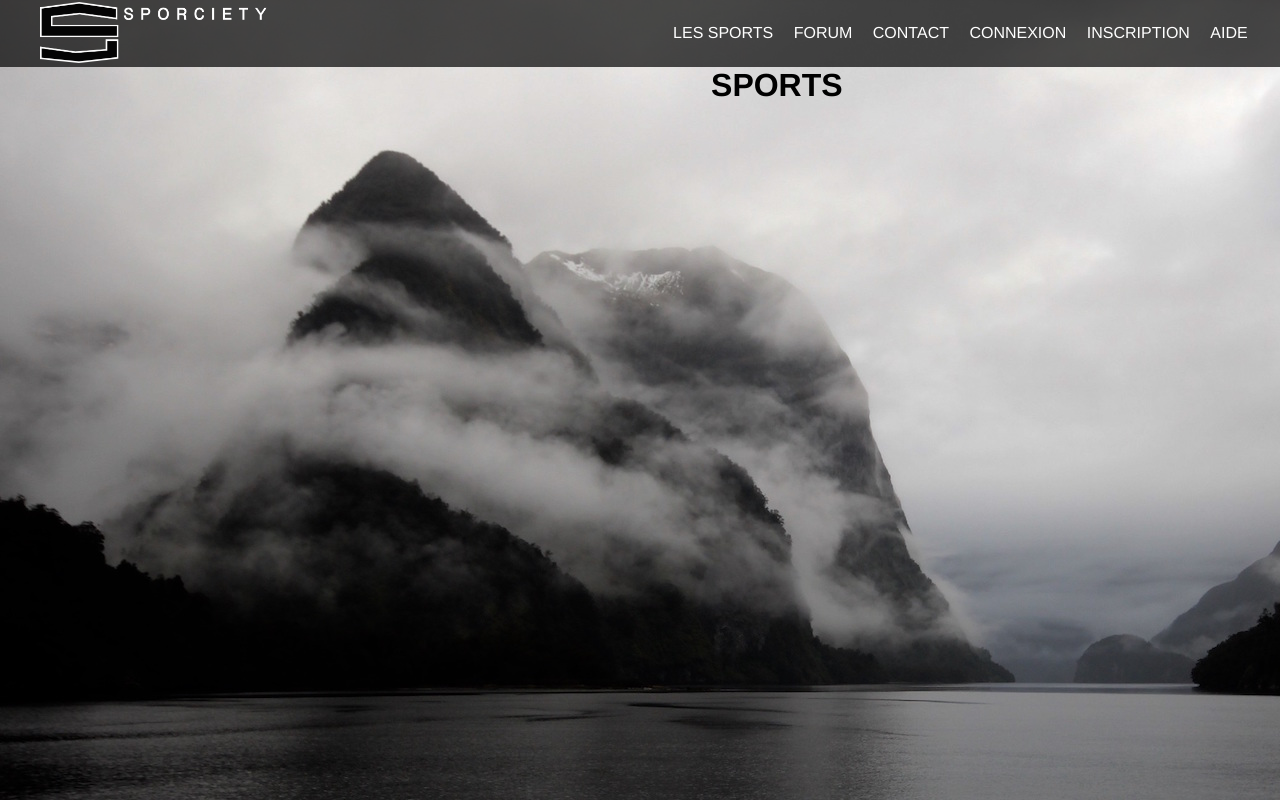
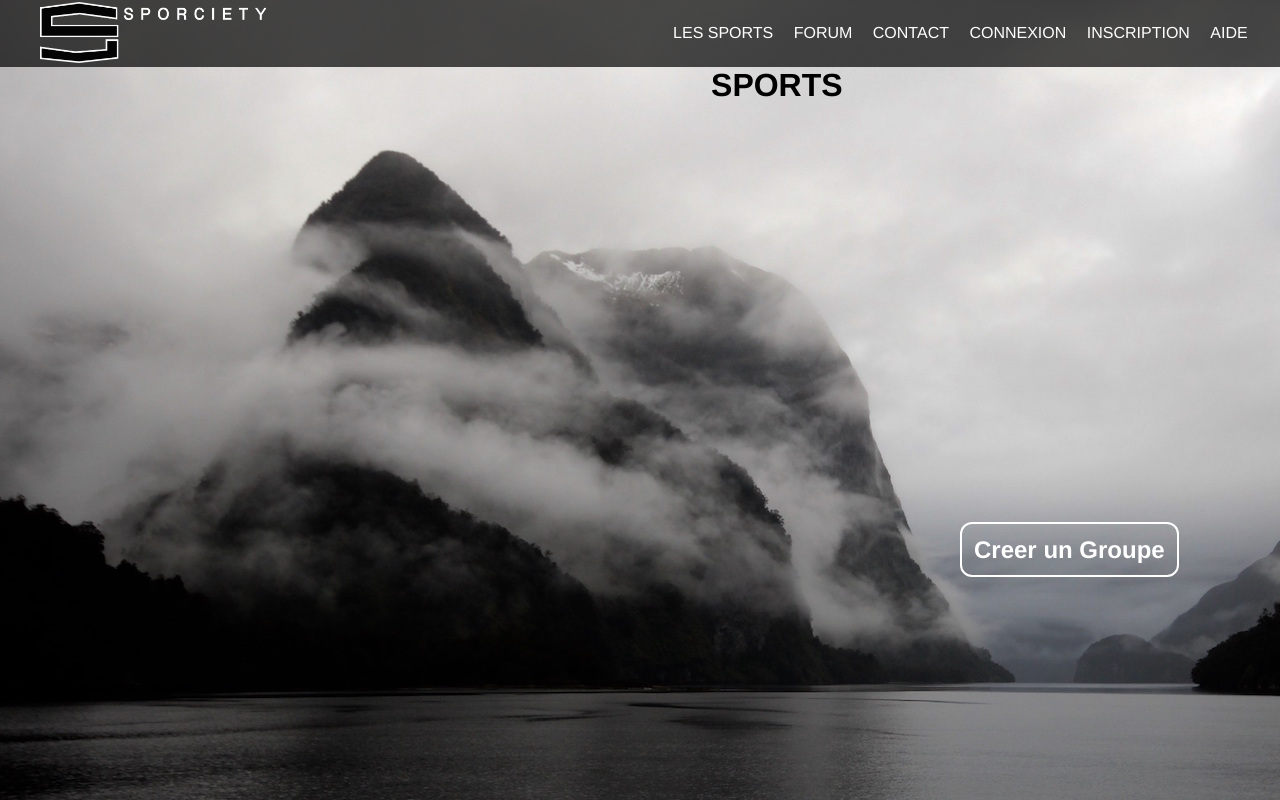
Before and after one commit to Jiawdft/G6B, a PHP site: page /fichesporttype.php in a window 1280 px wide. Run offline with PHP 8.4, Linux system fonts and the light colour scheme; data that the repository does not hold is empty.

Commit message:
MàJ CreerGroupe

```diff
--- a/Site/CreerGroupe.php
+++ b/Site/CreerGroupe.php
@@ -36,7 +36,7 @@
 		    	<h1 style="text-align: center;">CREER UN GROUPE</h1>
 		    	<form action='' method="post">
 		    		<input type="text" name="NomG" placeholder="Nom du Groupe" />
-					<select name="Sport">
+					<select name="choix">
 					    <option value=''>Sport</option>
 					    <?php
 						include_once('../modele/get_sports.php');
--- a/Site/fichesporttype/fichesporttype.css
+++ b/Site/fichesporttype/fichesporttype.css
@@ -85,3 +85,19 @@ html, body {
 	margin: auto;
 	text-align: center;
 }
+
+.NouveauGroupe {
+	margin-top: 27em;
+}
+
+.NouveauGroupe a {
+	margin-left: 40em;
+	font-size: 1.5em;
+	font-weight: bold;
+	color: #ffffff;
+	text-decoration: none;
+	border: 0.1em solid #ffffff;
+	padding: 0.5em;
+	border-radius: 0.5em;
+
+}
--- a/Site/fichesporttype/fichesporttype.php
+++ b/Site/fichesporttype/fichesporttype.php
@@ -100,10 +100,8 @@
 									else
 									{
 										$sports_groupes= get_groupes('','');
-
 									}
 								}
-
 								elseif(isset($_POST['choix']) and $_POST['choix']!='')
 								{
 
@@ -156,11 +154,26 @@
 										<?php
 									}
 								}
-
 								?>
 							</tr>
 						</tbody>
 					</table>
 				</div>
+			</div>
+			<div class="NouveauGroupe">
+			<?php
+				if(isset($_SESSION['mail'])){
+					?>
+					<a href="../CreerGroupe.php">Creer un Groupe</a>
+					<?php
+		 		}
+		   		else {
+	      			?>
+		    		<a href="../Controleur/Connexion.php">Creer un Groupe</a>
+		    		<?php
+		   		}
+	      	?>
+			</div>
+		</div>
 	</body>
 </html>
```
Lines whose indentation alone changed are shown as unchanged.
